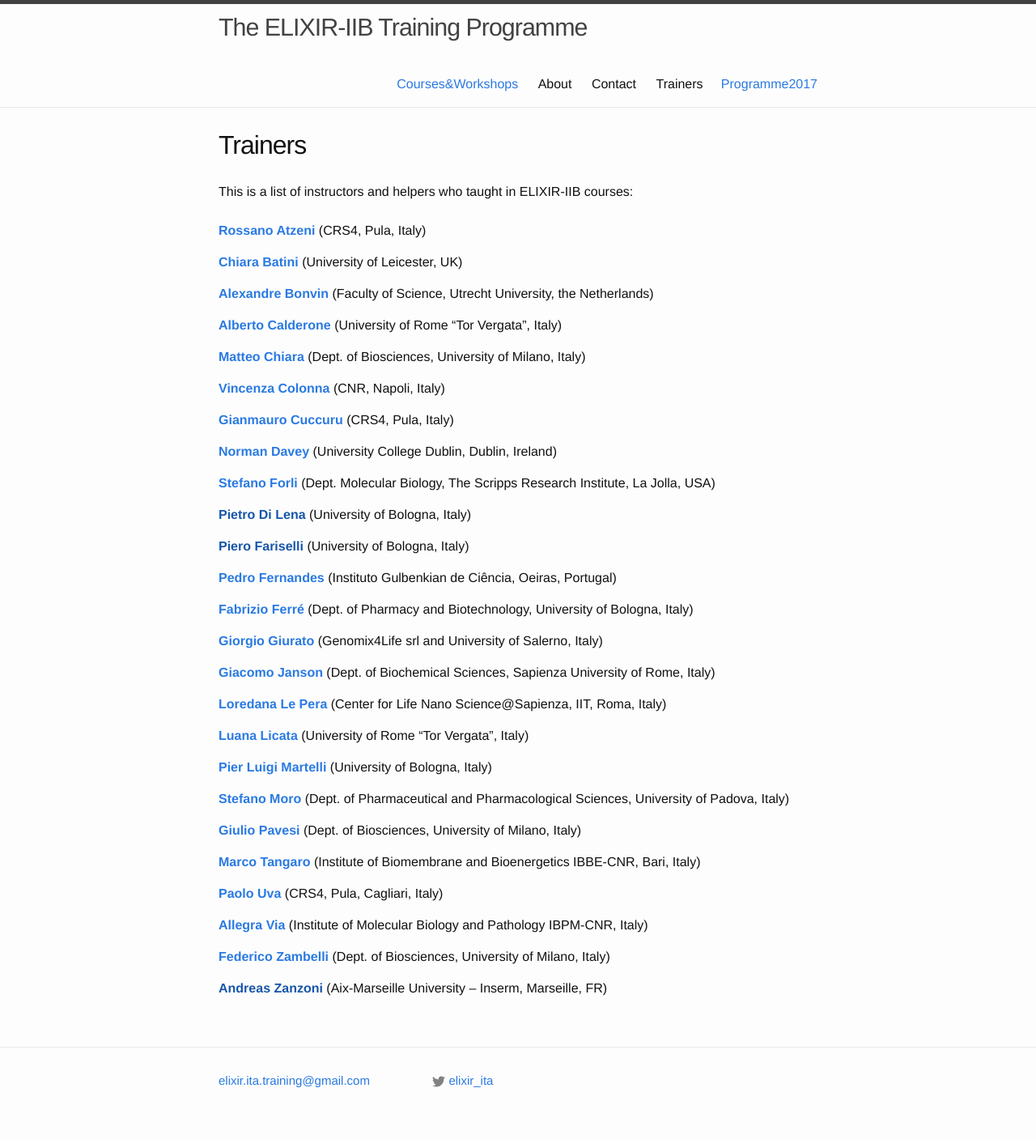
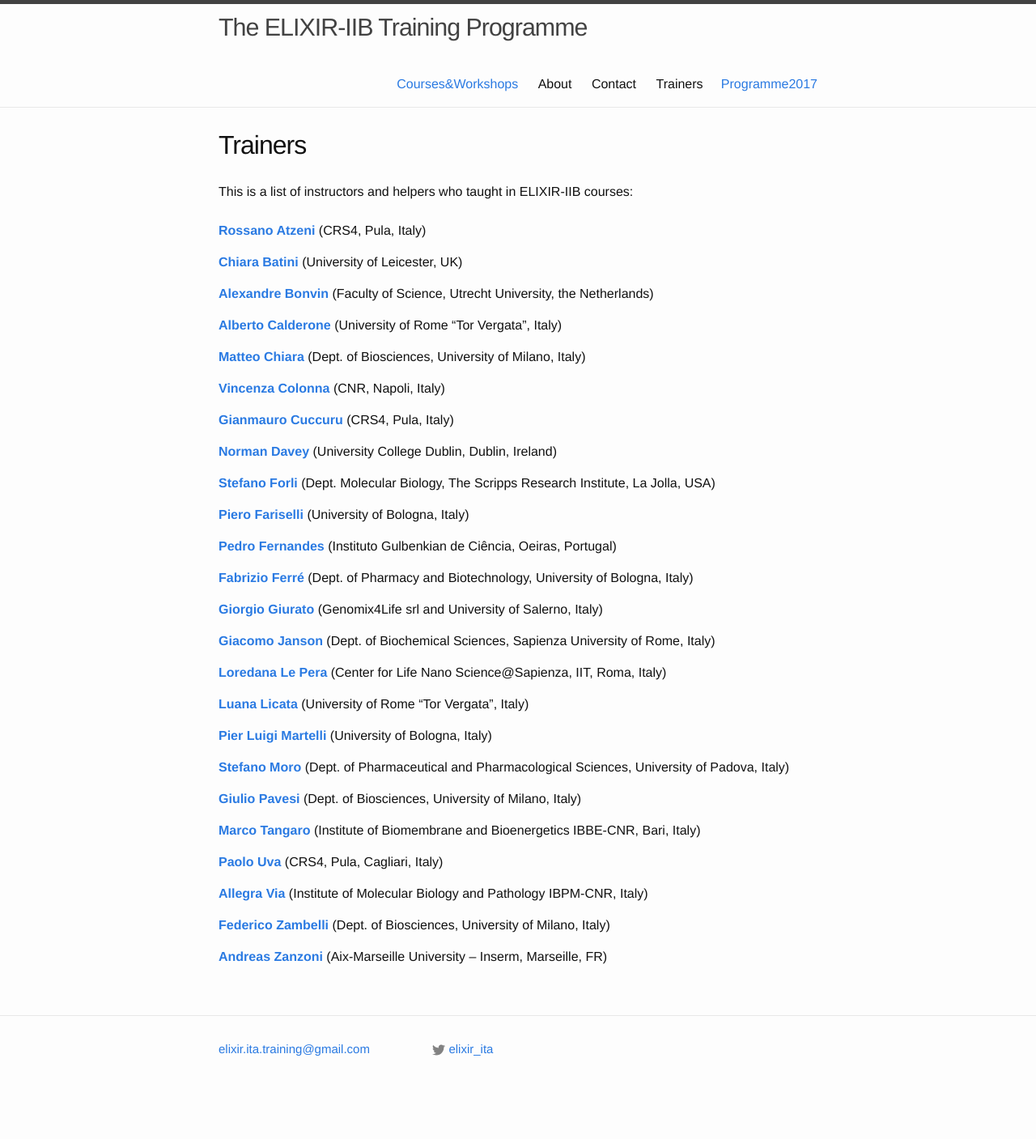
Before and after one commit to ELIXIR-IIB-training/website, a Jekyll site: the page built from _pages/04-trainers.md, in a window 1280 px wide. Shown: the whole page at 81% size. Built offline with Jekyll 4.4.1, drawn with Linux system fonts in a browser that asks for light colours; after the commit the page ends 1368 px from its top, so only the background shows below that.

Commit message:
Add trainers

```diff
--- a/_pages/04-trainers.md
+++ b/_pages/04-trainers.md
@@ -25,9 +25,7 @@ permalink: /trainers/
 
 [**Stefano Forli**](../instructors/stefano_forli.html) (Dept. Molecular Biology, The Scripps Research Institute, La Jolla, USA)<br>
 
-[**Pietro Di Lena**]() (University of Bologna, Italy)<br>
-
-[**Piero Fariselli**]() (University of Bologna, Italy)<br>
+[**Piero Fariselli**](../instructors/piero_fariselli.html) (University of Bologna, Italy)<br>
 
 [**Pedro Fernandes**](../instructors/pedro_fernandes.html) (Instituto Gulbenkian de Ciência, Oeiras, Portugal)<br>
 
@@ -55,4 +53,4 @@ permalink: /trainers/
 
 [**Federico Zambelli**](http://159.149.160.56/beacon/) (Dept. of Biosciences, University of Milano, Italy)<br>
 
-[**Andreas Zanzoni**]() (Aix-Marseille University – Inserm, Marseille, FR)<br>
+[**Andreas Zanzoni**](../instructors/andreas_zanzoni.html) (Aix-Marseille University – Inserm, Marseille, FR)<br>
```
